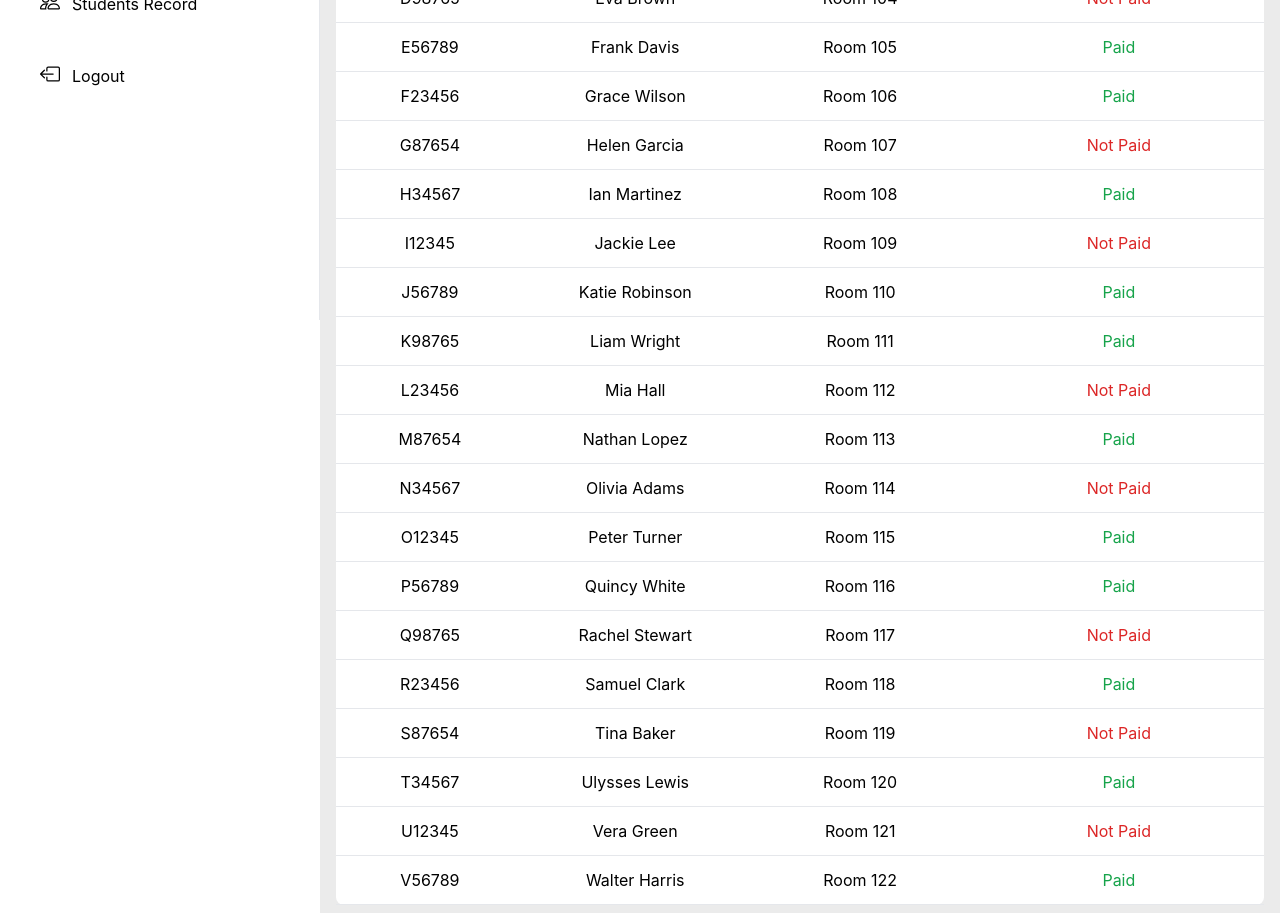
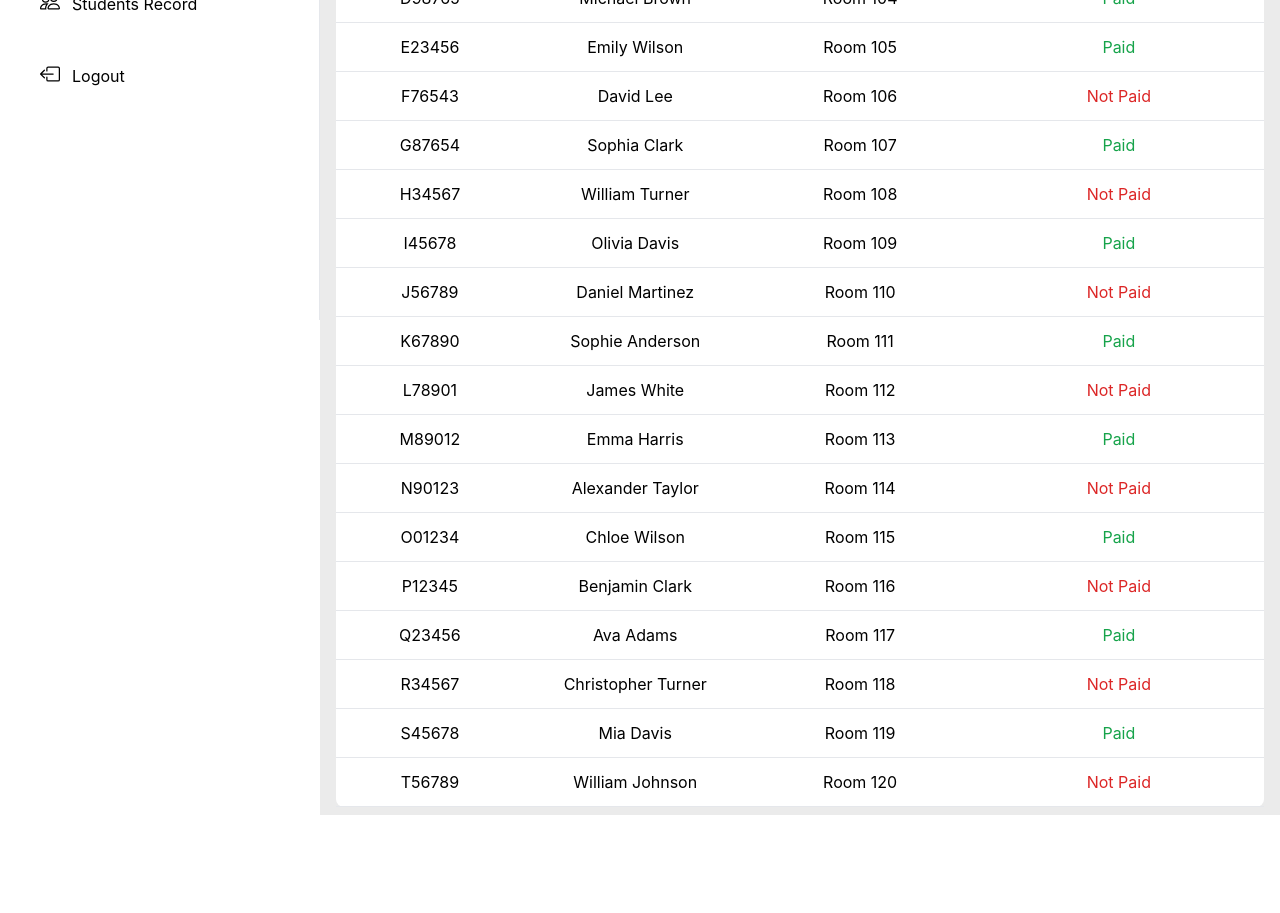
Before and after one commit to OAU-Hostel-Management-System/Admin_Dashboard, a React (Create React App) app in the folder client/: page /student_records in a window 1280 px wide. Shown: the part 480-1393 px from the top of the page. After the commit the page ends 1295 px from the top, so only its background shows below. Built offline with nearby package versions, Linux system fonts and the light colour scheme.

Commit message:
hostel list values

```diff
--- /dev/null
+++ b/client/src/components/idCard.jsx
@@ -0,0 +1,64 @@
+
+
+const Idcard = ({info})=>{
+    const fetchedUrl = 'https://images.unsplash.com/photo-1463453091185-61582044d556?ixlib=rb-4.0.3&ixid=M3wxMjA3fDB8MHxwaG90by1wYWdlfHx8fGVufDB8fHx8fA%3D%3D&auto=format&fit=crop&w=1470&q=80'
+    return (
+      <div className="w-screen h-screen fixed top-0 left-0 z-20 bg-black bg-opacity-50
+
+      backdrop-filter backdrop-blur-sm ">
+
+         <div className="w-[550px] h-[350px] overflow-hidden  bg-white
+        fixed top-48 z-20 rounded-xl right-72">
+            <div className="bg-green-600 text-black flex
+             rounded-t-xl text-center h-[70px]  px-5 py-3">
+            <div className="w-[150px] pt-2 bg-white rounded-lg border-2 h-[120px]">
+               <img src="./muri.png" alt="muritala muhammed" />
+            </div>
+                <span className="font-semibold text-xl">OBAFEMI AWOLOWO UNIVERSITY, ILE IFE</span>
+            <div className="w-[150px] pt-2 bg-white rounded-lg h-[120px] border-2  ">
+                <img src='./oau.svg'  alt="oau image" />
+            </div>
+            </div>
+            <div className="mt-1 border w-fit mx-auto text-center">
+               <span className="font-semibold"> MURITALA MUHAMMED </span> <br />
+               <p className="text-xs">Post Graduate Hall  <label htmlFor="" className="text-red-600">(Hall of Residence)</label></p>
+            </div>
+            <div className="mt-1 mx-auto w-fit border text-white p-1 bg-red-700">
+                <div className="border border-white px-5 py-[2px]
+                text-sm">IDENTIFICATION CARD
+                    </div></div>
+        <div className="border flex justify-center mt-2">
+        <div className="flex flex-col w-3/5 pl-10 gap-1 mr-10">
+            <span className="border border-green-500">
+                <label htmlFor="" className="font-semibold  p-2 rounded-sm">Name</label>
+                : {info.name}
+            </span>
+            <span className="border border-green-500">
+            <label htmlFor="" className="font-semibold  p-2 rounded-sm">Reg no</label>  : {info.matric}
+            </span>
+            <span className="border border-green-500">
+            <label htmlFor="" className="font-semibold  p-2 rounded-sm">Department</label>  : {info.department}
+            </span>
+            <span className="border border-green-500">
+            <label htmlFor="" className="font-semibold  p-2 rounded-sm">Gender</label>  : {info.gender}
+            </span>
+            <span className="border border-green-500">
+            <label htmlFor="" className="font-semibold  p-2 rounded-sm">Session</label>  : {info.session}
+            </span>
+            <span className="border border-green-500">
+            <label htmlFor="" className="font-semibold  p-2 rounded-sm">Room no</label>  : {info.bedspace}
+            </span>
+            </div>
+            <div  style={{'--image-url': `url(${fetchedUrl})`}}
+            className="h-[120px] w-[120px] border bg-[image:var(--image-url)] bg-cover bg-center">
+            </div>
+        </div>
+        <div className="bg-green-600 w-full h-5">
+       </div>
+       </div>
+
+      </div>
+    )
+}
+
+export default Idcard;
--- a/client/src/pages/admin/hostels.jsx
+++ b/client/src/pages/admin/hostels.jsx
@@ -1,4 +1,4 @@
-import React from 'react'
+import React, { useState } from 'react'
 
 const rawJson = [{
   Blocks : 1,
@@ -61,16 +61,27 @@ const rawJson = [{
   Allocation : 245,
   Unallocated : 30
 }]
+
 function Hostels() {
-  const popDetails = (name, matric)=>{
-    console.log(name, matric)
+  const [checkbox, setCheckBox ] = useState(false)
+  const [changeList, setChangeList ] = useState([]);
+
+  const handleCheck = (e)=>{
+      let checkedValue = e.target.checked
+      if(checkedValue){
+        setChangeList([...changeList, e.target.value]);
+        console.log('the list', changeList)
+      }
   }
+
+
   return (
     <div className='m-2'>
     <div className=' flex justify-between  bg-white m-2 py-5  px-4'>
     <span className=' text-blue-800 text-xl '>Hostels Record</span>
        <div className='flex gap-3  -mt-1 mr-10'>
-            <span className='my-auto'><svg xmlns="http://www.w3.org/2000/svg" width="22" height="22" fill="currentColor" class="bi bi-bell" viewBox="0 0 16 16">
+            <span className='my-auto'>
+              <svg xmlns="http://www.w3.org/2000/svg" width="22" height="22" fill="currentColor" class="bi bi-bell" viewBox="0 0 16 16">
 <path d="M8 16a2 2 0 0 0 2-2H6a2 2 0 0 0 2 2zM8 1.918l-.797.161A4.002 4.002 0 0 0 4 6c0 .628-.134 2.197-.459 3.742-.16.767-.376 1.566-.663 2.258h10.244c-.287-.692-.502-1.49-.663-2.258C12.134 8.197 12 6.628 12 6a4.002 4.002 0 0 0-3.203-3.92L8 1.917zM14.22 12c.223.447.481.801.78 1H1c.299-.199.557-.553.78-1C2.68 10.2 3 6.88 3 6c0-2.42 1.72-4.44 4.005-4.901a1 1 0 1 1 1.99 0A5.002 5.002 0 0 1 13 6c0 .88.32 4.2 1.22 6z"/>
 </svg></span>
            <img className='h-8 w-8 rounded-full mt-2'
@@ -80,14 +91,21 @@ function Hostels() {
     </div>
 
     <section className='bg-white ml-2 pt-4 mr-2 rounded-lg '>
-      <span className='ml-auto bg-red-400'>
+   { checkbox ? <></> :    <span className='ml-auto bg-red-400'  onClick={()=>{setCheckBox(true)}}>
       <svg xmlns="http://www.w3.org/2000/svg" width="22"
        height="22" fill="currentColor"
         className="bi bi-pencil-square ml-auto mr-10 cursor-pointer" viewBox="0 0 16 16">
   <path d="M15.502 1.94a.5.5 0 0 1 0 .706L14.459 3.69l-2-2L13.502.646a.5.5 0 0 1 .707 0l1.293 1.293zm-1.75 2.456-2-2L4.939 9.21a.5.5 0 0 0-.121.196l-.805 2.414a.25.25 0 0 0 .316.316l2.414-.805a.5.5 0 0 0 .196-.12l6.813-6.814z"/>
   <path fill-rule="evenodd" d="M1 13.5A1.5 1.5 0 0 0 2.5 15h11a1.5 1.5 0 0 0 1.5-1.5v-6a.5.5 0 0 0-1 0v6a.5.5 0 0 1-.5.5h-11a.5.5 0 0 1-.5-.5v-11a.5.5 0 0 1 .5-.5H9a.5.5 0 0 0 0-1H2.5A1.5 1.5 0 0 0 1 2.5v11z"/>
 </svg>
-      </span>
+      </span> }
+      { checkbox ?  <span className='ml-auto bg-red-400' onClick={()=>{setCheckBox(false)}}>
+        <svg xmlns="http://www.w3.org/2000/svg" width="30" height="30" fill="currentColor"
+         class="bi bi-x ml-auto mr-10 cursor-pointer" viewBox="0 0 16 16">
+  <path d="M4.646 4.646a.5.5 0 0 1 .708 0L8 7.293l2.646-2.647a.5.5 0 0 1 .708.708L8.707 8l2.647 2.646a.5.5 0 0 1-.708.708L8 8.707l-2.646 2.647a.5.5 0 0 1-.708-.708L7.293 8 4.646 5.354a.5.5 0 0 1 0-.708z"/>
+</svg>
+</span>: <></> }
+
       <div className='mx-auto  w-5/6'>
        <h5>Sort By :</h5>
        <div className='mt-3 flex gap-4'>
@@ -137,6 +155,7 @@ function Hostels() {
       </div>
       <table className='h-10/12 mt-10 w-full' >
         <thead className='text-center text-white bg-blue-900'>
+          { checkbox ? <th className='px-10 py-4 border-b'>Select List</th> : <></>}
           <th className='px-10 py-4 border-b'>Blocks</th>
           <th className='px-10 py-3 border-b'>Rooms</th>
           <th className='px-10 py-3 border-b'>Bedpsace</th>
@@ -144,8 +163,10 @@ function Hostels() {
           <th className='px-10 py-3 border-b'>Unallocated</th>
         </thead>
         <tbody>
-          {rawJson.map((data) => <tr onClick={popDetails(data.Allocation, data.Room)}
+          {rawJson.map((data) => <tr
           className='text-center border-b py-5 cursor-pointer hover:bg-gray-300'>
+            {checkbox ? <td><input type="checkbox" id="mycheckbox"
+             onChange={handleCheck} name={data.Room} value={data.Room} /></td> : <></>}
               <td className=' py-3 '>{data.Blocks}</td>
               <td className=' py-3 '>{data.Room}</td>
               <td className=' py-3 '>{data.Bedspace}</td>
--- a/client/src/pages/admin/students.jsx
+++ b/client/src/pages/admin/students.jsx
@@ -1,4 +1,5 @@
 import React, {useEffect, useState,useRef} from 'react'
+import Idcard  from '../../components/idCard'
 
 let rawJson = [
   {
@@ -6,169 +7,214 @@ let rawJson = [
     "matric": "A12345",
     "full_name": "John Doe",
     "bedspace": "Room 101",
-    "payment_status": "Paid"
+    "payment_status": "Paid",
+    "gender": "Male",
+    "session": "2023-2024",
+    "department": "Engineering"
   },
   {
     "id": 2,
     "matric": "B67890",
-    "full_name": "Alice Smith",
+    "full_name": "Jane Smith",
     "bedspace": "Room 102",
-    "payment_status": "Not Paid"
+    "payment_status": "Paid",
+    "gender": "Female",
+    "session": "2022-2023",
+    "department": "Computer Science"
   },
   {
     "id": 3,
     "matric": "C54321",
-    "full_name": "Bob Johnson",
+    "full_name": "Alice Johnson",
     "bedspace": "Room 103",
-    "payment_status": "Paid"
+    "payment_status": "Not Paid",
+    "gender": "Female",
+    "session": "2023-2024",
+    "department": "Biology"
   },
   {
     "id": 4,
     "matric": "D98765",
-    "full_name": "Eva Brown",
+    "full_name": "Michael Brown",
     "bedspace": "Room 104",
-    "payment_status": "Not Paid"
+    "payment_status": "Paid",
+    "gender": "Male",
+    "session": "2022-2023",
+    "department": "Mathematics"
   },
   {
     "id": 5,
-    "matric": "E56789",
-    "full_name": "Frank Davis",
+    "matric": "E23456",
+    "full_name": "Emily Wilson",
     "bedspace": "Room 105",
-    "payment_status": "Paid"
+    "payment_status": "Paid",
+    "gender": "Female",
+    "session": "2023-2024",
+    "department": "Physics"
   },
   {
     "id": 6,
-    "matric": "F23456",
-    "full_name": "Grace Wilson",
+    "matric": "F76543",
+    "full_name": "David Lee",
     "bedspace": "Room 106",
-    "payment_status": "Paid"
+    "payment_status": "Not Paid",
+    "gender": "Male",
+    "session": "2022-2023",
+    "department": "Chemistry"
   },
   {
     "id": 7,
     "matric": "G87654",
-    "full_name": "Helen Garcia",
+    "full_name": "Sophia Clark",
     "bedspace": "Room 107",
-    "payment_status": "Not Paid"
+    "payment_status": "Paid",
+    "gender": "Female",
+    "session": "2023-2024",
+    "department": "History"
   },
   {
     "id": 8,
     "matric": "H34567",
-    "full_name": "Ian Martinez",
+    "full_name": "William Turner",
     "bedspace": "Room 108",
-    "payment_status": "Paid"
+    "payment_status": "Not Paid",
+    "gender": "Male",
+    "session": "2022-2023",
+    "department": "English"
   },
   {
     "id": 9,
-    "matric": "I12345",
-    "full_name": "Jackie Lee",
+    "matric": "I45678",
+    "full_name": "Olivia Davis",
     "bedspace": "Room 109",
-    "payment_status": "Not Paid"
+    "payment_status": "Paid",
+    "gender": "Female",
+    "session": "2023-2024",
+    "department": "Economics"
   },
   {
     "id": 10,
     "matric": "J56789",
-    "full_name": "Katie Robinson",
+    "full_name": "Daniel Martinez",
     "bedspace": "Room 110",
-    "payment_status": "Paid"
+    "payment_status": "Not Paid",
+    "gender": "Male",
+    "session": "2022-2023",
+    "department": "Psychology"
   },
   {
     "id": 11,
-    "matric": "K98765",
-    "full_name": "Liam Wright",
+    "matric": "K67890",
+    "full_name": "Sophie Anderson",
     "bedspace": "Room 111",
-    "payment_status": "Paid"
+    "payment_status": "Paid",
+    "gender": "Female",
+    "session": "2023-2024",
+    "department": "Sociology"
   },
   {
     "id": 12,
-    "matric": "L23456",
-    "full_name": "Mia Hall",
+    "matric": "L78901",
+    "full_name": "James White",
     "bedspace": "Room 112",
-    "payment_status": "Not Paid"
+    "payment_status": "Not Paid",
+    "gender": "Male",
+    "session": "2022-2023",
+    "department": "Political Science"
   },
   {
     "id": 13,
-    "matric": "M87654",
-    "full_name": "Nathan Lopez",
+    "matric": "M89012",
+    "full_name": "Emma Harris",
     "bedspace": "Room 113",
-    "payment_status": "Paid"
+    "payment_status": "Paid",
+    "gender": "Female",
+    "session": "2023-2024",
+    "department": "Geology"
   },
   {
     "id": 14,
-    "matric": "N34567",
-    "full_name": "Olivia Adams",
+    "matric": "N90123",
+    "full_name": "Alexander Taylor",
     "bedspace": "Room 114",
-    "payment_status": "Not Paid"
+    "payment_status": "Not Paid",
+    "gender": "Male",
+    "session": "2022-2023",
+    "department": "Philosophy"
   },
   {
     "id": 15,
-    "matric": "O12345",
-    "full_name": "Peter Turner",
+    "matric": "O01234",
+    "full_name": "Chloe Wilson",
     "bedspace": "Room 115",
-    "payment_status": "Paid"
+    "payment_status": "Paid",
+    "gender": "Female",
+    "session": "2023-2024",
+    "department": "Art History"
   },
   {
     "id": 16,
-    "matric": "P56789",
-    "full_name": "Quincy White",
+    "matric": "P12345",
+    "full_name": "Benjamin Clark",
     "bedspace": "Room 116",
-    "payment_status": "Paid"
+    "payment_status": "Not Paid",
+    "gender": "Male",
+    "session": "2022-2023",
+    "department": "Music"
   },
   {
     "id": 17,
-    "matric": "Q98765",
-    "full_name": "Rachel Stewart",
+    "matric": "Q23456",
+    "full_name": "Ava Adams",
     "bedspace": "Room 117",
-    "payment_status": "Not Paid"
+    "payment_status": "Paid",
+    "gender": "Female",
+    "session": "2023-2024",
+    "department": "Drama"
   },
   {
     "id": 18,
-    "matric": "R23456",
-    "full_name": "Samuel Clark",
+    "matric": "R34567",
+    "full_name": "Christopher Turner",
     "bedspace": "Room 118",
-    "payment_status": "Paid"
+    "payment_status": "Not Paid",
+    "gender": "Male",
+    "session": "2022-2023",
+    "department": "Architecture"
   },
   {
     "id": 19,
-    "matric": "S87654",
-    "full_name": "Tina Baker",
+    "matric": "S45678",
+    "full_name": "Mia Davis",
     "bedspace": "Room 119",
-    "payment_status": "Not Paid"
+    "payment_status": "Paid",
+    "gender": "Female",
+    "session": "2023-2024",
+    "department": "Environmental Science"
   },
   {
     "id": 20,
-    "matric": "T34567",
-    "full_name": "Ulysses Lewis",
+    "matric": "T56789",
+    "full_name": "William Johnson",
     "bedspace": "Room 120",
-    "payment_status": "Paid"
-  },
-  {
-    "id": 21,
-    "matric": "U12345",
-    "full_name": "Vera Green",
-    "bedspace": "Room 121",
-    "payment_status": "Not Paid"
-  },
-  {
-    "id": 22,
-    "matric": "V56789",
-    "full_name": "Walter Harris",
-    "bedspace": "Room 122",
-    "payment_status": "Paid"
+    "payment_status": "Not Paid",
+    "gender": "Male",
+    "session": "2022-2023",
+    "department": "Chemical Engineering"
   }
 ]
 
+
 function Students() {
    const [studentList, setList] = useState(rawJson)
-  //  const  inputRef = useRef('John')
-  //   const changeContent = ()=>{
-  //     const updatedList = studentList.filter((list)=> list.full_name.includes(inputRef.current.value))
-  //     setList(updatedList)
-  //   }
+   const [idDetails, setIdDetaials ] =  useState({
+    name : '', matric : '', gender : '', department : "", session : ""})
+   const [visibility, setVisibility ]= useState(false)
 
 
-  const popDetails = (name, matric)=>{
-    console.log(name, matric)
-  }
+
+
+
   return (
     <div className='m-2'>
     <div className=' flex justify-between  bg-white m-2 py-5  px-4'>
@@ -184,7 +230,6 @@ function Students() {
             </svg>
         </div>
         <input
-        // onChange={changeContent()}0
         onChange={(evt) => {
           setList(rawJson)
          if(evt.target.value == ''){
@@ -192,6 +237,7 @@ function Students() {
          }else{
           const updatedList = studentList.filter((list)=>
           list.full_name.includes(evt.target.value) || list.matric.includes(evt.target.value))
+
           setList(updatedList)
          }
          }}
@@ -219,6 +265,13 @@ function Students() {
     </div>
 
     <section className='bg-white ml-2 pt-4 mr-2 rounded-lg '>
+      {visibility ?    <svg onClick={()=>setVisibility(false)} xmlns="http://www.w3.org/2000/svg" width="30" height="30" fill="#fff"
+         className="bi bi-x-circle top-44 fixed
+         right-[17rem] z-30 bg-black rounded-full cursor-pointer" viewBox="0 0 16 16">
+  <path d="M8 15A7 7 0 1 1 8 1a7 7 0 0 1 0 14zm0 1A8 8 0 1 0 8 0a8 8 0 0 0 0 16z"/>
+  <path d="M4.646 4.646a.5.5 0 0 1 .708 0L8 7.293l2.646-2.647a.5.5 0 0 1 .708.708L8.707 8l2.647 2.646a.5.5 0 0 1-.708.708L8 8.707l-2.646 2.647a.5.5 0 0 1-.708-.708L7.293 8 4.646 5.354a.5.5 0 0 1 0-.708z"/>
+</svg> : <></>}
+     { visibility ? <Idcard info={idDetails} /> : <></>}
       <div className='mx-auto  w-5/6'>
        <h5>Sort By :</h5>
        <div className='mt-3 flex gap-4'>
@@ -276,7 +329,19 @@ function Students() {
           </tr>
         </thead>
         <tbody>
-          {studentList.map((data) => <tr onClick={popDetails(data.Allocation, data.Room)}
+          {studentList.map((data) => <tr
+          onClick={ ()=>{
+            setIdDetaials({
+              name : data.full_name,
+               matric : data.matric,
+              bedspace : data.bedspace,
+              department : data.department,
+              session : data.session,
+              gender : data.gender,
+            payment_status : data.payment_status})
+            setVisibility(true)
+          }
+          }
           className='text-center border-b py-5 cursor-pointer hover:bg-gray-300'>
               <td className=' py-3 '>{data.matric}</td>
               <td className=' py-3 '>{data.full_name}</td>
```
Also changed, not shown: client/public/muri.png (added).
